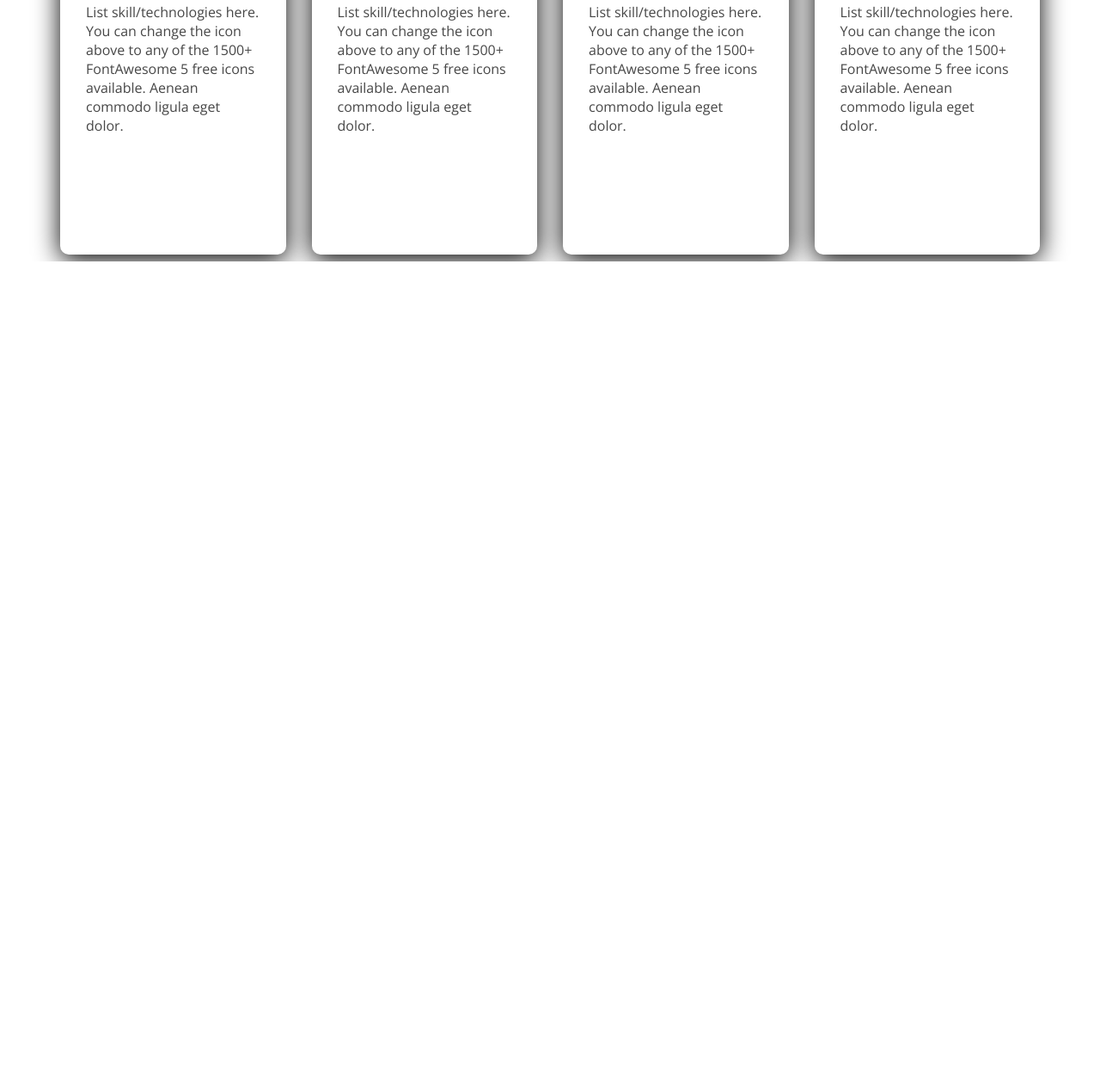
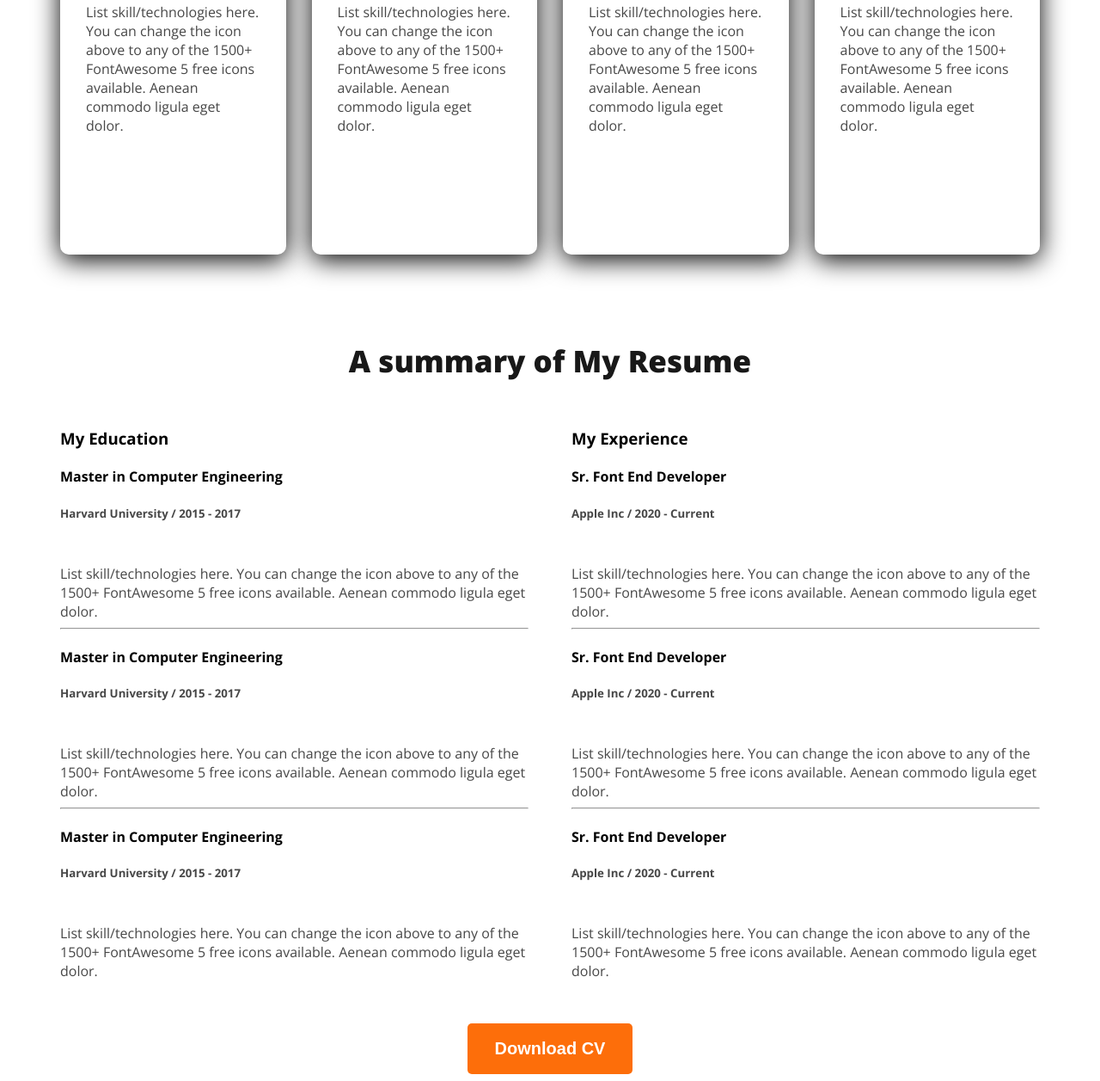
Before and after one commit to nasim100a/my-protfolio, a plain HTML site: page index.html in a window 1280 px wide. Shown: the part 1947-3204 px from the top of the page at 86% size. Before the commit the page ends 2251 px from the top, so only its background shows below. Drawn offline with nearby package versions, Linux system fonts and the light colour scheme.

Commit message:
Resume section pojonto complete

```diff
--- a/index.html
+++ b/index.html
@@ -105,6 +105,68 @@
                 </div>
             </div>
         </section>
+        <section class="resume">
+            <h3 class="section-title">A summary of My Resume</h3>
+            <div class="resume-container">
+                <!-- .resume-column*2>h3.resume-column-title+.experience*3>h4.experience-title+h5.experience-sub-title+.experience-description -->
+                <div class="resume-column">
+                    <h3 class="resume-column-title">My Education</h3>
+                    <div class="experience">
+                        <h4 class="experience-title">Master in Computer Engineering</h4>
+                        <h5 class="experience-sub-title">Harvard University / 2015 - 2017</h5>
+                        <div class="experience-description">List skill/technologies here. You can change the icon above
+                            to any of the 1500+ FontAwesome 5 free icons available. Aenean commodo ligula eget dolor.
+                        </div>
+                    </div>
+                    <hr>
+                    <div class="experience">
+                        <h4 class="experience-title">Master in Computer Engineering</h4>
+                        <h5 class="experience-sub-title">Harvard University / 2015 - 2017</h5>
+                        <div class="experience-description">List skill/technologies here. You can change the icon above
+                            to any of the 1500+ FontAwesome 5 free icons available. Aenean commodo ligula eget dolor.
+                        </div>
+                    </div>
+                    <hr>
+                    <div class="experience">
+                        <h4 class="experience-title">Master in Computer Engineering</h4>
+                        <h5 class="experience-sub-title">Harvard University / 2015 - 2017</h5>
+                        <div class="experience-description">List skill/technologies here. You can change the icon above
+                            to any of the 1500+ FontAwesome 5 free icons available. Aenean commodo ligula eget dolor.
+                        </div>
+                    </div>
+                </div>
+                <div class="resume-column">
+                    <h3 class="resume-column-title">My Experience</h3>
+                    <div class="experience">
+                        <h4 class="experience-title">Sr. Font End Developer</h4>
+                        <h5 class="experience-sub-title">Apple Inc / 2020 - Current</h5>
+                        <div class="experience-description">List skill/technologies here. You can change the icon above
+                            to any of the 1500+ FontAwesome 5 free icons available. Aenean commodo ligula eget dolor.
+                        </div>
+                    </div>
+                    <hr>
+                    <div class="experience">
+                        <h4 class="experience-title">Sr. Font End Developer</h4>
+                        <h5 class="experience-sub-title">Apple Inc / 2020 - Current</h5>
+                        <div class="experience-description">List skill/technologies here. You can change the icon above
+                            to any of the 1500+ FontAwesome 5 free icons available. Aenean commodo ligula eget dolor.
+                        </div>
+                    </div>
+                    <hr>
+                    <div class="experience">
+                        <h4 class="experience-title">Sr. Font End Developer</h4>
+                        <h5 class="experience-sub-title">Apple Inc / 2020 - Current</h5>
+                        <div class="experience-description">List skill/technologies here. You can change the icon above
+                            to any of the 1500+ FontAwesome 5 free icons available. Aenean commodo ligula eget dolor.
+                        </div>
+                    </div>
+                </div>
+            </div>
+            <div class="btn-align">
+
+                <button class="btn-primary ">Download CV</button>
+            </div>
+        </section>
     </main>
     <footer>
 
--- a/styles/blog.css
+++ b/styles/blog.css
@@ -187,3 +187,23 @@ main section{
      color: #474747;
 
 }
+/*Resume Section*/
+.resume-container{
+    display: flex;
+    justify-content: space-between;
+    gap: 50px;
+}
+.section-title{
+    text-align: center;
+}
+.experience-sub-title{
+    color:#474747;
+    margin-bottom: 50px;
+}
+.experience-description{
+    color: #474747;
+}
+.btn-align{
+    text-align: center;
+    margin-top: 50px;
+}
```
